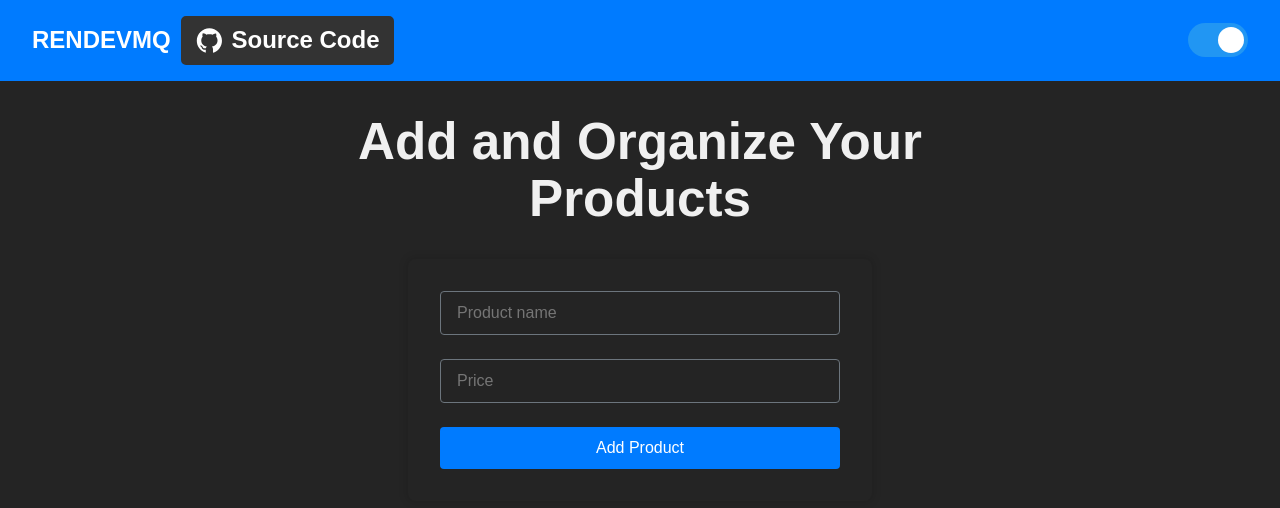
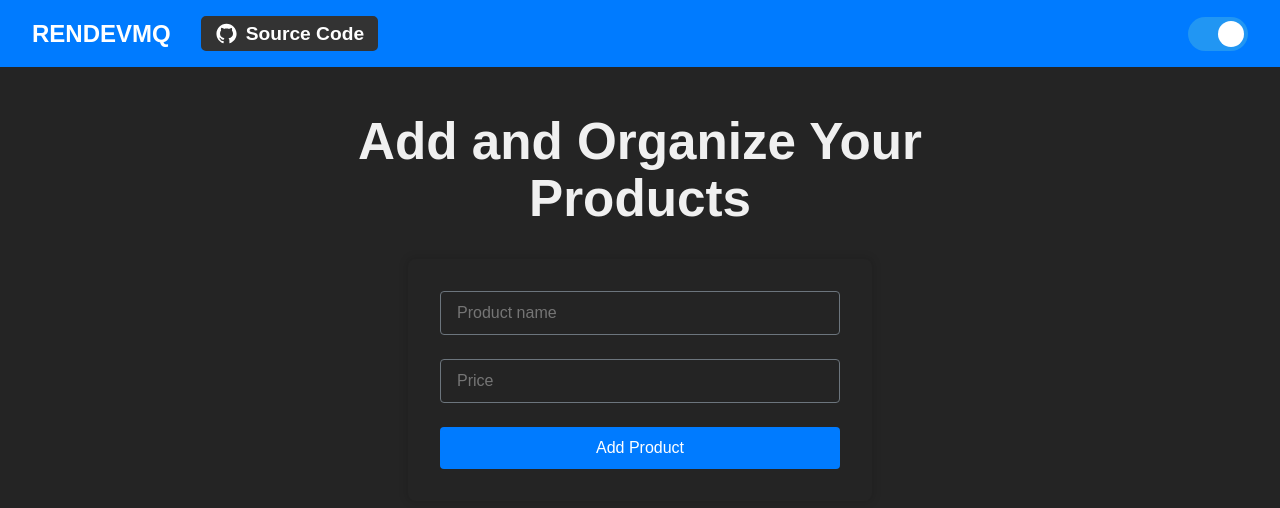
Before and after one commit to RendevMq/Java-Apirest, a React (Vite) app in the folder frontend/: page / in a window 1280 px wide. Shown: the top 508 px of the page. Built offline with nearby package versions, Linux system fonts and the light colour scheme; no server answers.

Commit message:
id in order LATEST1

```diff
--- a/frontend/src/components/Navbar/Navbar.module.css
+++ b/frontend/src/components/Navbar/Navbar.module.css
@@ -17,7 +17,7 @@
     font-weight: bold;
     display: flex;
     align-items: center;
-    gap: 10px;
+    gap: 30px;
   }
 
 .sourceCodeBtn {
@@ -27,10 +27,10 @@
   color: #fff; /* Texto blanco */
   border: 2px solid #333; /* Borde oscuro */
   border-radius: 5px;
-  padding: 8px 12px;
+  padding: 4px 12px;
   text-decoration: none; /* Quitar subrayado del enlace */
   transition: background-color 0.3s, border-color 0.3s, transform 0.3s;
-  font-size: 1em;
+  font-size: 0.8em;
   font-weight: bold;
 }
 
@@ -38,7 +38,7 @@
   background-color: #fff; /* Fondo blanco en hover */
   color: #333; /* Texto oscuro en hover */
   border-color: #fff; /* Borde blanco en hover */
-  transform: scale(1.05); /* Efecto de aumento en hover */
+  transform: scale(1.03); /* Efecto de aumento en hover */
 }
 
 .buttonText {
@@ -89,20 +89,3 @@
   .toggleCheckbox:checked + .toggleLabel:before {
     transform: translateX(26px);
   }
-  .fork-btn-inner {
-    line-height: 1.4em !important;
-    background-color: #122142c1 !important;
-    padding: 0.25rem 1.1rem !important;
-    vertical-align: middle !important;
-    text-align: center !important;
-    border-color: #ffffff9b !important;
-  }
-
-  .fork-btn-inner:hover {
-    transform: translateY(-2px) !important;
-    background-color: #051b49 !important;
-    border-color: #ffffff !important;
-  }
-  .fork-btn-inner::after {
-    display: none !important;
-  }
```
